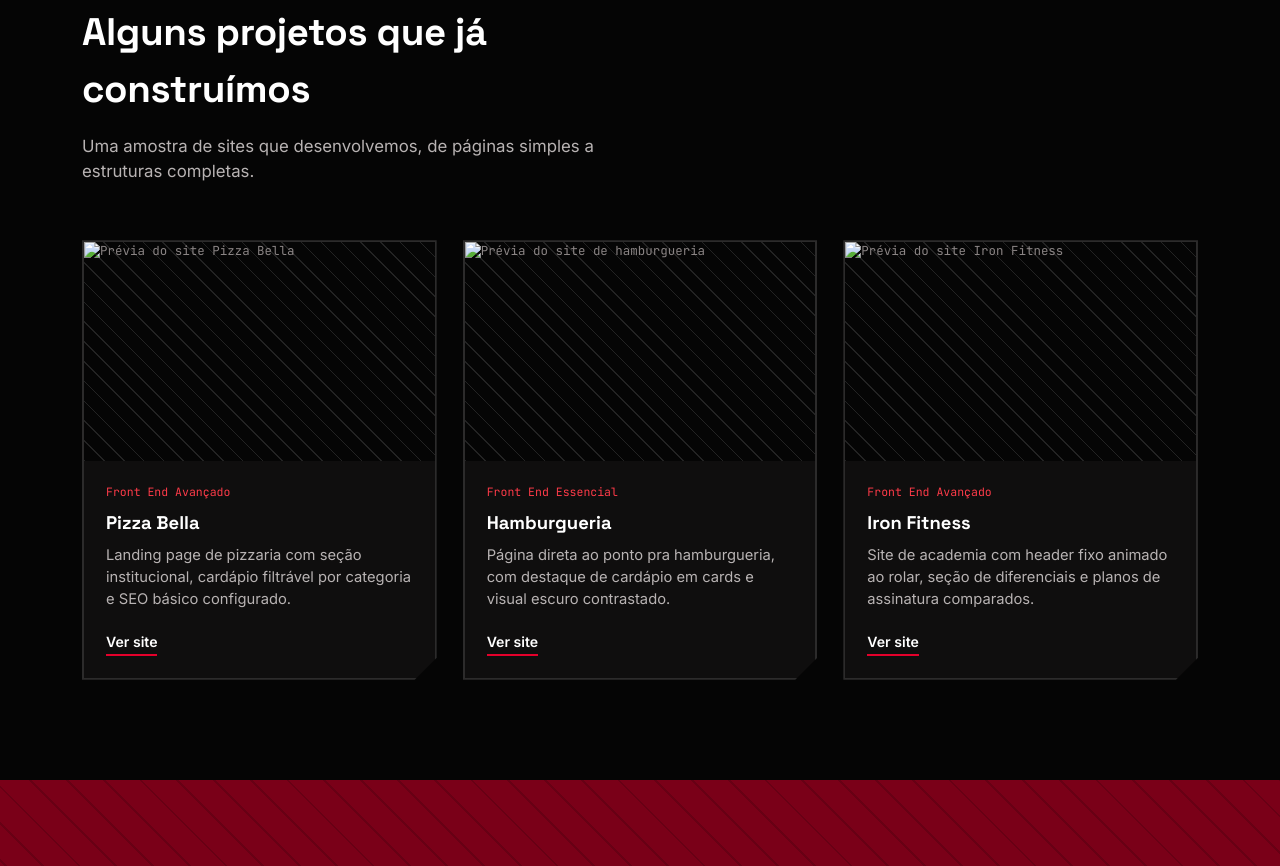
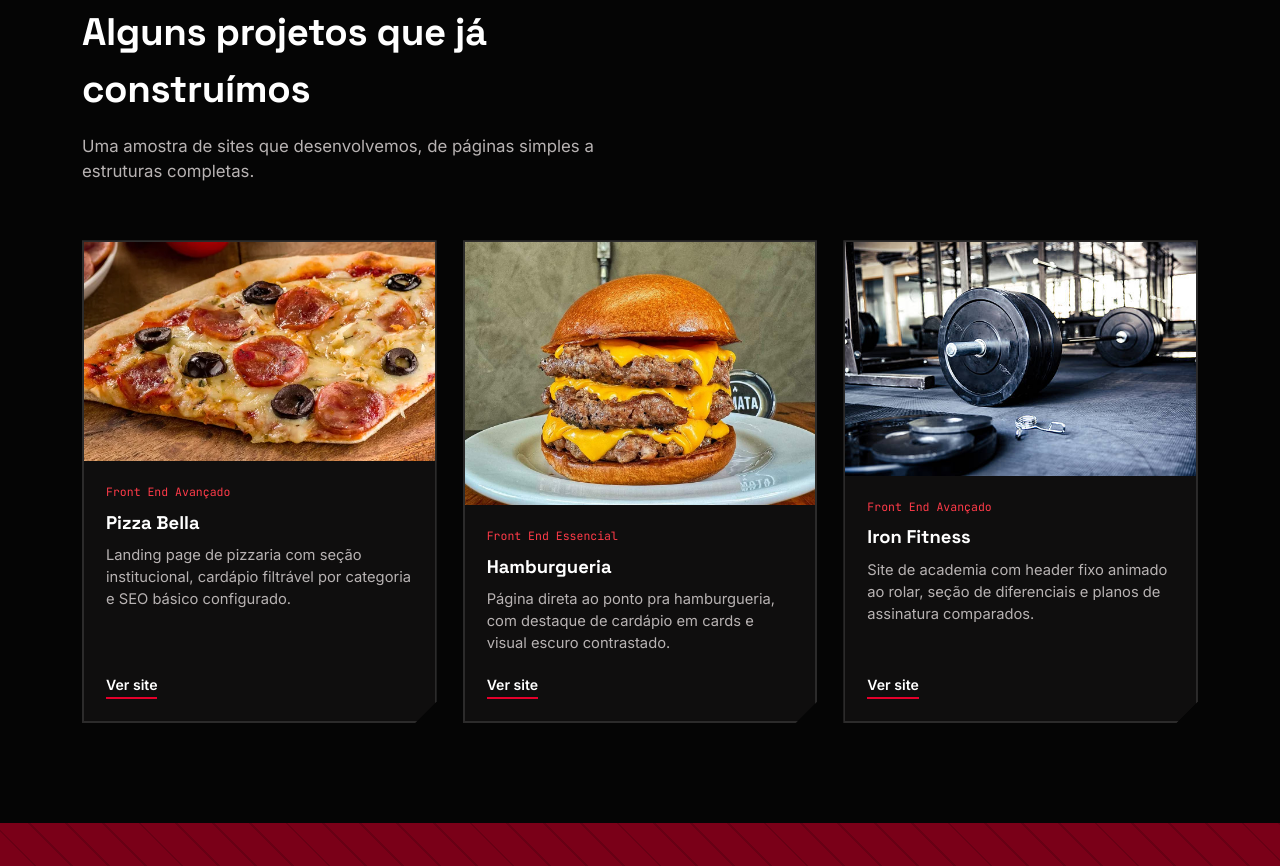
Before and after one commit to vorgweb/vorgwebnewsite, a plain HTML site: page index.html in a window 1280 px wide. Shown: the part 1934-2800 px from the top of the page. Drawn offline with Linux system fonts and the light colour scheme; the site is published under a folder, as on GitHub Pages, so addresses that start at the root find nothing.

Commit message:
Fix: usar caminhos relativos para imagens (compatível com GitHub Pages)

```diff
--- a/index.html
+++ b/index.html
@@ -15,7 +15,7 @@
   <header class="site-header">
     <div class="container">
       <a href="#top" class="brand">
-        <img src="/imagens/logo.png" alt="Vorg Web Software">
+        <img src="imagens/logo.png" alt="Vorg Web Software">
         <span>Vorg Web Software</span>
       </a>
       <nav class="main-nav">
@@ -154,7 +154,7 @@
 
       <div class="work-card">
         <div class="work-thumb">
-          <img src="/imagens/pizzaria.png" alt="Prévia do site Pizza Bella">
+          <img src="imagens/pizzaria.png" alt="Prévia do site Pizza Bella">
         </div>
         <div class="work-body">
           <span class="work-cat">Front End Avançado</span>
@@ -166,7 +166,7 @@
 
       <div class="work-card">
         <div class="work-thumb">
-          <img src="/imagens/hamburgueria.png" alt="Prévia do site de hamburgueria">
+          <img src="imagens/hamburgueria.png" alt="Prévia do site de hamburgueria">
         </div>
         <div class="work-body">
           <span class="work-cat">Front End Essencial</span>
@@ -178,7 +178,7 @@
 
       <div class="work-card">
         <div class="work-thumb">
-          <img src="/imagens/academia.png" alt="Prévia do site Iron Fitness">
+          <img src="imagens/academia.png" alt="Prévia do site Iron Fitness">
         </div>
         <div class="work-body">
           <span class="work-cat">Front End Avançado</span>
@@ -207,7 +207,7 @@
       <div class="footer-top">
         <div class="footer-brand">
           <a href="#top" class="brand">
-            <img src="/imagens/logo.png" alt="Vorg Web Software">
+            <img src="imagens/logo.png" alt="Vorg Web Software">
             <span>Vorg Web Software</span>
           </a>
           <p>Sites construídos sob medida, do front-end simples à estrutura completa com back-end.</p>
```
